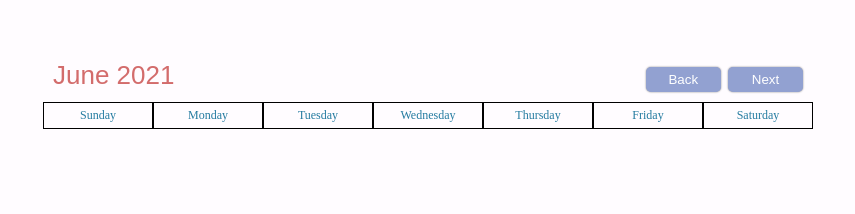
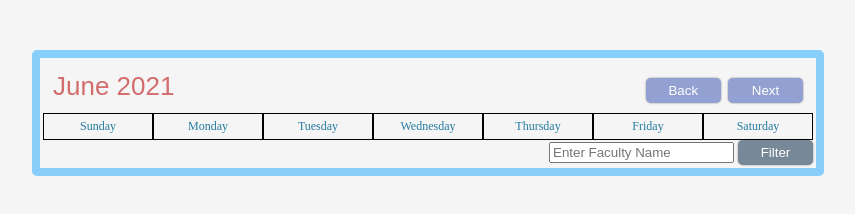
Before and after one commit to Farhan9182/Calendar-Scheduler, a website: page client/index.html in a window 1280 px wide. Shown: the whole page, without its empty margins (212-1067 px from the left). Drawn offline with Linux system fonts and the light colour scheme; no server answers.

Commit message:
UI for filter created

```diff
--- a/client/index.html
+++ b/client/index.html
@@ -11,6 +11,7 @@
   <body>
 
     <div id="container">
+
       <div id="header">
         <div id="monthDisplay"></div>
         <div>
@@ -68,7 +69,11 @@
     </div>
 
     <div id="modalBackDrop"></div>
+    <div id="filterDiv">
+      <input type="text" id="keyword" placeholder="Enter Faculty Name"/>
+      <button id="filter">Filter</button>
+    </div>
+</div>
 
-</div>
   </body>
 </html>
--- a/client/script.js
+++ b/client/script.js
@@ -148,8 +148,7 @@ async function validate(faculty_name, date, start, end) {
 
 function check(data, start, end) {
     for (let i = 0; i < data.length; i++) {
-        console.log(data[i].start);
-        // console.log(start);
+
         if (data[i].start == start) {
             return false;
         }
@@ -362,7 +361,7 @@ function deleteEvent(id, date) {
 }
 
 function editEvent(id) {
-    console.log("called");
+
     const schedule_facultyName = document.getElementById('update_schedule_facultyName');
     const schedule_batch = document.getElementById('update_schedule_batch');
     const scheduleDate = document.getElementById('update_schedule_date');
--- a/client/style.css
+++ b/client/style.css
@@ -2,7 +2,8 @@ body {
     display: flex;
     margin-top: 50px;
     justify-content: center;
-    background-color: #FFFCFF;
+    background-color: whitesmoke;
+
   }
   button {
     width: 75px;
@@ -26,7 +27,22 @@ body {
   #header button {
     background-color:#92a1d1;
   }
+  #filterDiv{
+    top: 25px;
+    float: right;
+    justify-content: center;
+    justify-items: center;
+  }
+  #filterDiv > button{
+    background-color: lightslategrey;
+  }
+  #filterDiv > input{
+
+  }
   #container {
+    border:lightskyblue solid 0.5rem;
+    padding: 3px;
+    border-radius: 5px;
     max-width: 770px;
     width: 100%;
   }
```
Also changed, not shown: Assets/background.jpg (added).
